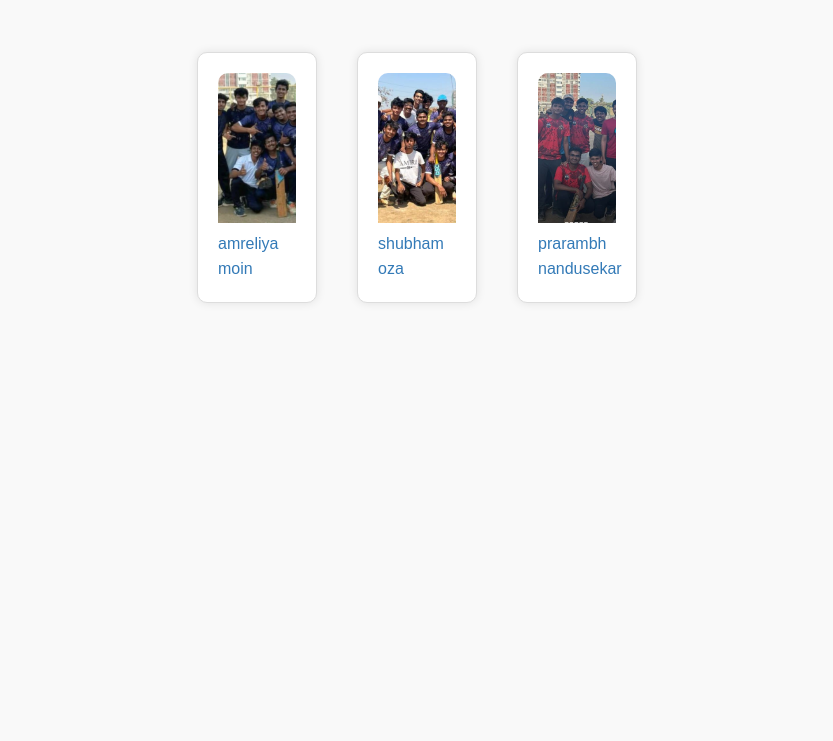
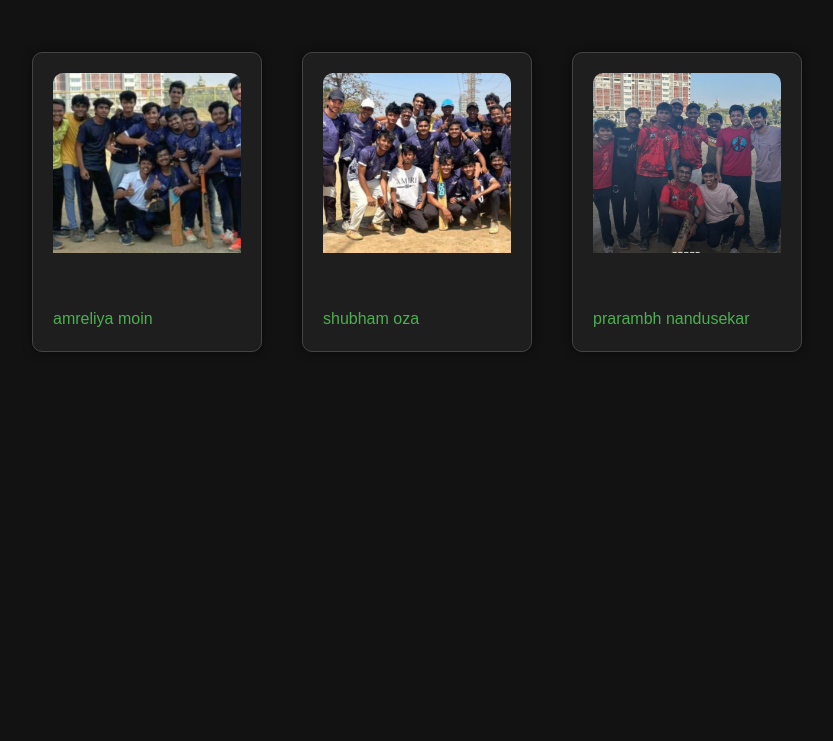
Before and after one commit to FakePanda551/Somaiya-Sports-Project, a plain HTML site: page playerinformation.html in a window 1280 px wide. Shown: the part 59-800 px from the top of the page, without its empty margins (223-1056 px from the left). Drawn offline with Linux system fonts and the light colour scheme; files whose address does not match are found by name.

Commit message:
Update style3.css

```diff
--- a/style3.css
+++ b/style3.css
@@ -9,13 +9,14 @@
 body {
   font-family: Arial, sans-serif;
   line-height: 1.6;
-  color: #333;
-  background-color: #f9f9f9;
+  color: #e0e0e0; /* Light text color for contrast */
+  background-color: #121212; /* Dark background */
 }
 
 h1 {
   text-align: center;
   margin-bottom: 20px;
+  color: #ffffff; /* White color for the heading */
 }
 
 /* Player List Styles */
@@ -25,39 +26,44 @@ h1 {
   flex-wrap: wrap;
   justify-content: center;
   margin: 40px auto;
-  max-width: 800px;
+  max-width: 900px; /* Adjusted for better spacing */
 }
 
 .player-item {
   margin: 20px;
-  width: calc(20% - 40px);
-  background-color: #fff;
-  border: 1px solid #ddd;
+  width: calc(30% - 40px); /* Set width to allow 3 items per row */
+  height: 300px; /* Increased height for better image display */
+  background-color: #1e1e1e; /* Darker background for player items */
+  border: 1px solid #444; /* Dark border */
   border-radius: 10px;
   padding: 20px;
-  box-shadow: 0 0 10px rgba(0, 0, 0, 0.1);
+  box-shadow: 0 0 10px rgba(0, 0, 0, 0.5);
+  display: flex; /* Allow for flexbox layout within the item */
+  flex-direction: column; /* Stack content vertically */
+  justify-content: space-between; /* Space out content */
 }
 
 .player-item img {
   width: 100%;
-  height: 150px;
+  height: 180px; /* Increased height to display more of the image */
   object-fit: cover;
   border-radius: 10px 10px 0 0;
 }
 
 .player-item a {
   text-decoration: none;
-  color: #337ab7;
+  color: #4CAF50; /* Button-like color for links */
 }
 
 .player-item a:hover {
-  color: #23527c;
+  color: #66BB6A; /* Lighter shade on hover */
 }
 
 .player-item h2 {
   margin-top: 10px;
   font-size: 18px;
   font-weight: bold;
+  color: #ffffff; /* White text for player names */
 }
 
 /* Responsive Design */
@@ -65,9 +71,10 @@ h1 {
 @media (max-width: 768px) {
   .player-list {
     flex-direction: column;
+    align-items: center; /* Center items on smaller screens */
   }
   .player-item {
-    width: 100%;
+    width: 90%; /* Full width for mobile */
     margin: 20px 0;
   }
 }
@@ -77,6 +84,6 @@ h1 {
     padding: 10px;
   }
   .player-item img {
-    height: 100px;
+    height: 100px; /* Keep this the same for mobile */
   }
 }
```
